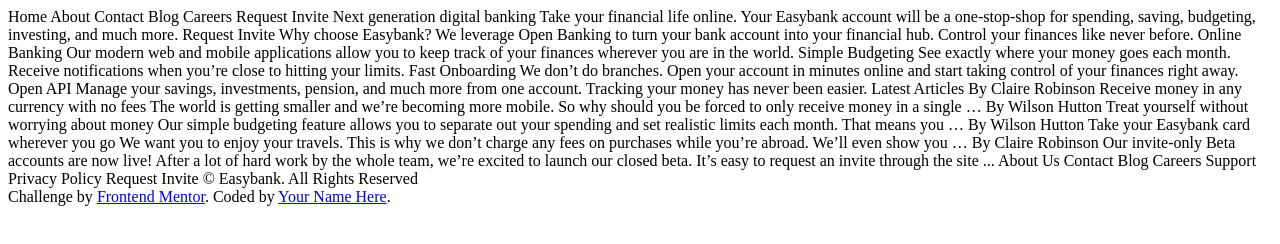
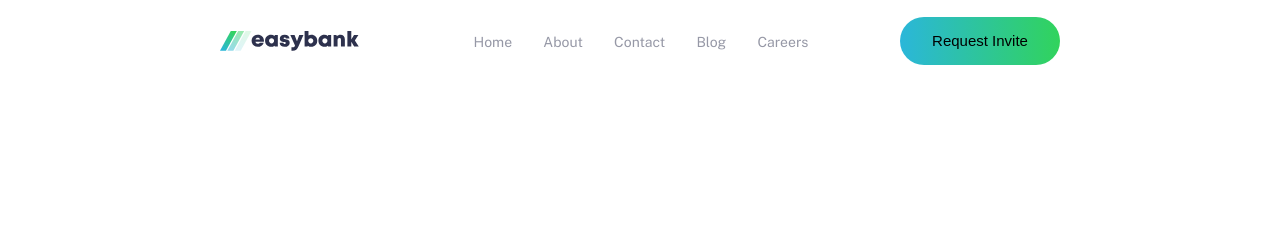
Before and after one commit to MojtabaMosavi/easybank-landing-page-master, a website built with Parcel: page src/index.html in a window 1280 px wide. Built offline with nearby package versions, Linux system fonts and the light colour scheme.

Commit message:
mobile nav completed

```diff
--- a/src/index.html
+++ b/src/index.html
@@ -5,7 +5,7 @@
   <meta name="viewport" content="width=device-width, initial-scale=1.0"> <!-- displays site properly based on user's device -->
   <link rel="stylesheet" href="./scss/main.scss">
   <script src="./js/main.js" defer></script>
-  <link rel="icon" type="image/png" sizes="32x32" href="/src/assets/images/favicon-32x32.png">
+  <link rel="icon" type="image/png" sizes="32x32" href="./assets/images/favicon-32x32.png">
 
   <title>Frontend Mentor | Easybank landing page</title>
 
@@ -13,16 +13,35 @@
 </head>
 <body>
 
-  Home
-  About
-  Contact
-  Blog
-  Careers
+  <header class="header">
+    <div class="header-wrapper container">
+      <a href="#" class="header__logo">
+        <img src="./assets/images/logo.svg" alt="">
+      </a >
 
-  Request Invite
+      <button class="hamburger-menu header__hamburger-menu">
+        <span class="hamburger-menu__bar hamburger-menu__bar--top"></span>
+        <span class="hamburger-menu__bar hamburger-menu__bar--middle"></span>
+        <span class="hamburger-menu__bar hamburger-menu__bar--bottom"></span>
+      </button>
 
 
+      <nav class="header__nav ">
+        <ul class="header__nav-wrapper" >
+          <li><a href="#" class="header__nav-link">Home</a></li>
+          <li><a href="#" class="header__nav-link">About</a></li>
+          <li><a href="#" class="header__nav-link">Contact</a></li>
+          <li><a href="#" class="header__nav-link">Blog</a></li>
+          <li><a href="#" class="header__nav-link">Careers</a></li>
+        </ul>
+      </nav>
 
+      <button class="header__cta btn" type="button">  Request Invite </button>
+    </div>
+
+
+  </header>
+<!--
   Next generation digital banking
 
   Take your financial life online. Your Easybank account will be a one-stop-shop
@@ -94,5 +113,6 @@
     Challenge by <a href="https://www.frontendmentor.io?ref=challenge" target="_blank">Frontend Mentor</a>.
     Coded by <a href="#">Your Name Here</a>.
   </div>
+  -->
 </body>
 </html>
--- a/src/js/main.js
+++ b/src/js/main.js
@@ -1 +1,8 @@
 console.log("working");
+const navMenu = document.querySelector(".header__hamburger-menu");
+const nav = document.querySelector(".header__nav");
+
+navMenu.addEventListener("click",()=>{
+    navMenu.classList.toggle("hamburger-menu--active");
+    nav.classList.toggle("header__nav--active")
+})
--- a/src/scss/abstracts/_functions.scss
+++ b/src/scss/abstracts/_functions.scss
@@ -0,0 +1,10 @@
+@use "sass:math";
+
+/*-------------------------------*\
+    #functions
+\*-------------------------------*/
+
+// Convert pixels to rems
+@function rem($pixel, $content: 16px) {
+  @return (math.div($pixel, $content)) * 1rem;
+}
--- a/src/scss/abstracts/_mixins.scss
+++ b/src/scss/abstracts/_mixins.scss
@@ -0,0 +1,40 @@
+@use "./variables";
+/*-------------------------------*\
+    #mixins
+\*-------------------------------*/
+
+// defining flex container with default properties
+@mixin flexify($al-con: center, $js-con: space-between, $flex-d: row) {
+  display: flex;
+  align-items: $al-con;
+  justify-content: $js-con;
+  flex-direction: $flex-d;
+}
+
+// media queries
+@mixin respond-to($breakpoint) {
+  @media screen and (min-width: map-get($map:variables.$breakpoints,$key:$breakpoint)) {
+    @content;
+  }
+}
+
+// adding underline
+@mixin underline(
+  $width: 100%,
+  $height: 2px,
+  $distance: -0.25rem,
+  $direction: right,
+  $color-g1: var(--Lime-Green),
+  $color-g2: var(--Bright-cyan)
+) {
+  content: "";
+  display: block;
+  position: absolute;
+  left: 0;
+  bottom: $distance;
+  width: $width;
+  height: $height;
+  background: $color-g1;
+  transform-origin: $direction;
+  transition: variables.$t-ease-in-out;
+}
--- a/src/scss/abstracts/_variables.scss
+++ b/src/scss/abstracts/_variables.scss
@@ -0,0 +1,24 @@
+/*-------------------------------*\
+    #varaibles
+\*-------------------------------*/
+
+//globla variables
+:root {
+  --Dark-Blue: hsl(233, 26%, 24%);
+  --Lime-Green: hsl(136, 65%, 51%);
+  --Bright-Cyan: hsl(192, 70%, 51%);
+  --Grayish-Blue: hsl(233, 8%, 62%);
+  --Light-Grayish-Blue: hsl(220, 16%, 96%);
+  --Very-Light-Gray: hsl(0, 0%, 98%);
+  --White: hsl(0, 0%, 100%);
+}
+
+// breakpoints
+$breakpoints: (
+  "tablet": 43em,
+  "laptop": 62em,
+  "desktop": 82em,
+);
+
+// Transitions
+$t-ease-in-out: all 400ms ease-in-out;
--- a/src/scss/base/_helpers.scss
+++ b/src/scss/base/_helpers.scss
@@ -0,0 +1,36 @@
+@use "../abstracts" as abs;
+
+/*-------------------------------*\
+    #helpers
+\*-------------------------------*/
+
+.container {
+  padding: 0 1.5rem;
+  margin: 0 auto;
+
+  /* tablet view -------------------*/
+  @include abs.respond-to("tablet") {
+    max-width: abs.rem(1110px * 0.75);
+  }
+
+  /* laptop view -------------------*/
+  @include abs.respond-to("laptop") {
+    max-width: abs.rem(1110px * 0.8);
+  }
+
+  /* desktop view -------------------*/
+  @include abs.respond-to("desktop") {
+    max-width: abs.rem(1110px);
+  }
+}
+
+// helper class to make content visually hidden
+.visually-hidden {
+  position: absolute;
+  width: 1px;
+  height: 1px;
+  overflow: hidden;
+  clip-path: inset(1px, 1px, 1px, 1px);
+  clip: rect(1px, 1px, 1px, 1px);
+  white-space: nowrap;
+}
--- a/src/scss/base/_resets.scss
+++ b/src/scss/base/_resets.scss
@@ -0,0 +1,67 @@
+/*-------------------------------*\
+    #resets
+\*-------------------------------*/
+
+html {
+  box-sizing: border-box;
+}
+
+*,
+*::before,
+*::after {
+  box-sizing: inherit;
+  margin: 0;
+  padding: 0;
+}
+
+body {
+  min-height: 100vh;
+  overflow-x: hidden;
+  color: var(--Dark-Blue);
+}
+
+ul {
+  list-style: none;
+}
+
+a,
+a:visited {
+  text-decoration: none;
+}
+
+img {
+  display: block;
+  max-width: 100%;
+}
+
+// remove the default outline on buttons only when not tabbed
+button {
+  border: none;
+  cursor: pointer;
+  &:focus {
+    outline: max(1px, 0.1em) solid;
+    outline-offset: -0.25em;
+  }
+
+  &:not(:focus-visible) {
+    outline: none;
+  }
+
+  &:focus-visible {
+    outline: max(1, 0.1em) solid;
+    outline-offset: -0.25em;
+  }
+}
+
+/* Remove all animations and transitions
+for people that prefer not to see them */
+@media (prefers-reduced-motion: reduce) {
+  *,
+  *::before,
+  *::after {
+    animation-duration: 0.01ms !important;
+    animation-iteration-count: 1 !important;
+    transition-duration: 0.01ms !important;
+    scroll-behavior: auto !important;
+  }
+}
--- a/src/scss/base/_typography.scss
+++ b/src/scss/base/_typography.scss
@@ -0,0 +1,17 @@
+@use "../abstracts" as abs;
+/*-------------------------------*\
+    #typography
+\*-------------------------------*/
+
+@import url("https://fonts.googleapis.com/css2?family=Public+Sans:wght@300;400;700&display=swap");
+$primary-font: "Public Sans", sans-serif;
+$font-size: 18px;
+
+html {
+  font-size: 100%;
+}
+
+body {
+  font-size: abs.rem($font-size);
+  font-family: $primary-font;
+}
--- /dev/null
+++ b/src/scss/components/_hamburger-menu.scss
@@ -0,0 +1,45 @@
+@use "../abstracts" as *;
+
+/*-------------------------------*\
+    #hamburger menu
+\*-------------------------------*/
+
+.hamburger-menu {
+  background-color: var(--White);
+  height: rem(19px);
+  width: rem(25px);
+  transition: all 400ms ease-in-out;
+
+  &__bar {
+    transition: $t-ease-in-out;
+
+    display: block;
+    background: #000;
+    width: 90%;
+    height: 1px;
+
+    & + & {
+      margin-top: rem(4px);
+    }
+  }
+
+  // modifier for active state
+  &--active {
+    @extend .hamburger-menu;
+    .hamburger-menu__bar {
+      &--top {
+        transform: rotate(45deg) translate(2px, -5px);
+        transform-origin: left;
+      }
+
+      &--middle {
+        transform: rotate(-45deg) translate(1px, 1px);
+      }
+
+      &--bottom {
+        transform: rotate(45deg) translate(1px, 3.3px);
+        transform-origin: right;
+      }
+    }
+  }
+}
--- a/src/scss/components/_index.scss
+++ b/src/scss/components/_index.scss
@@ -0,0 +1 @@
+@forward "./hamburger-menu";
--- /dev/null
+++ b/src/scss/layout/_header.scss
@@ -0,0 +1,146 @@
+@use "../abstracts" as abs;
+
+/*-------------------------------*\
+    #header
+\*-------------------------------*/
+
+@keyframes rotate {
+  from {
+    transform: translateX(-200px);
+  }
+}
+.header {
+  &-wrapper {
+    @include abs.flexify();
+    padding-top: abs.rem(22px);
+    position: relative;
+  }
+
+  /*nav --------------------------------------------*/
+  &__nav {
+    position: absolute;
+    width: calc(100% - 3rem);
+    top: abs.rem(88px);
+    transform: scale(0);
+    visibility: hidden;
+
+    &--active {
+      display: block;
+      transform: scale(1);
+      visibility: visible;
+      animation: backInDown;
+      animation-duration: 2s;
+      box-shadow: 0px 0px 14px;
+    }
+
+    &-wrapper {
+      @include abs.flexify($js-con: space-around, $flex-d: column);
+      min-height: abs.rem(265px);
+      padding: 1.3rem 0;
+      background: var(--White);
+    }
+
+    &-link {
+      display: inline-block;
+      position: relative;
+      color: var(--Dark-Blue);
+
+      // underline for the links,
+      &::after,
+      &::before {
+        visibility: hidden;
+        transform: scale(0);
+      }
+
+      &::after {
+        @include abs.underline($direction: right);
+      }
+      &::before {
+        @include abs.underline($distance: 1.5rem, $direction: left);
+      }
+
+      &:hover {
+        &::after,
+        &::before {
+          visibility: visible;
+          transform: scale(1);
+        }
+      }
+
+      &:hover {
+        color: var(--Lime-Green);
+      }
+    }
+  }
+  /*cta -----------------------------------------------*/
+  &__cta {
+    display: none;
+  }
+
+  /* tablet view--------------------------------------------------*/
+  @include abs.respond-to("tablet") {
+    background-color: var(--White);
+
+    &-wrapper {
+      padding-top: abs.rem(14px);
+    }
+    &__hamburger-menu {
+      display: none;
+    }
+
+    /*nav ------------------------------------------------*/
+    &__nav {
+      position: initial;
+      width: initial;
+      transform: scale(1);
+      visibility: visible;
+
+      &-wrapper {
+        @include abs.flexify();
+        min-height: initial;
+        min-width: abs.rem(358px);
+        padding: 1rem 0;
+      }
+
+      &-link {
+        font-size: abs.rem(14px);
+        margin-left: abs.rem(23px);
+        color: var(--Grayish-Blue);
+
+        // removing the top underline
+        &::before {
+          display: none;
+        }
+
+        &::after {
+          @include abs.underline(
+            $direction: center,
+            $distance: abs.rem(-29px),
+            $height: 3px
+          );
+        }
+
+        // modyfing the hover state
+        &:hover {
+          color: var(--Dark-Blue);
+        }
+      }
+    }
+
+    &__cta {
+      display: block;
+      font-size: clamp(1rem, 15vw, 2rem);
+      min-width: clamp(7rem, 15vw, 10rem);
+      height: 3rem;
+      border-radius: 3rem;
+      background: linear-gradient(
+        to left,
+        var(--Lime-Green),
+        var(--Bright-Cyan)
+      );
+      font-size: abs.rem(15px);
+    }
+  }
+
+  /* laptop view-----------------------*/
+}
--- a/src/scss/layout/_index.scss
+++ b/src/scss/layout/_index.scss
@@ -0,0 +1 @@
+@forward "./header";
```
Also changed, not shown: dist/favicon-32x32.7d369b0f.png (added), dist/index.html, dist/logo.d714b74f.svg (added), 6 other files.
